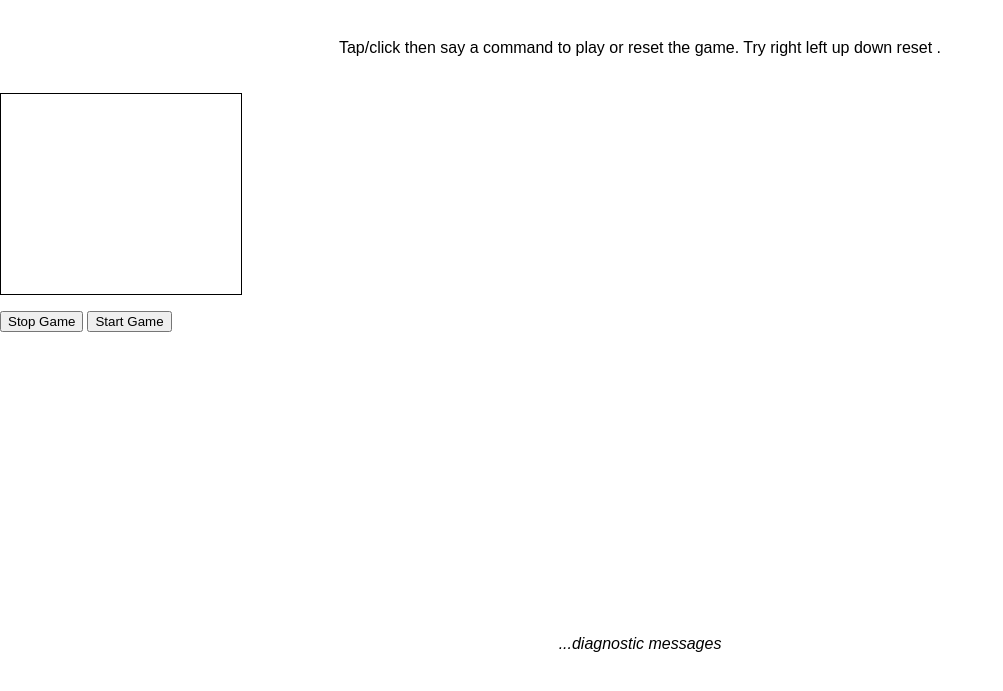
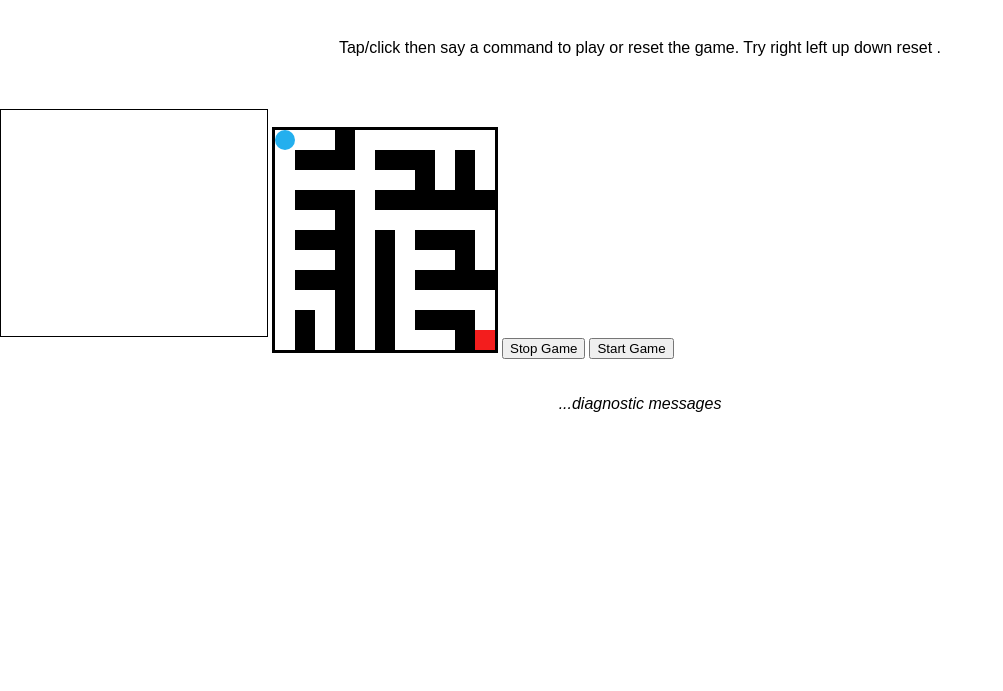
Before and after one commit to dimshik100/voice-controlled-maze, a plain HTML site: page index.html in a window 1280 px wide. Shown: the part 101-792 px from the top of the page, without its empty margins (0-1003 px from the left). Drawn offline with Linux system fonts and the light colour scheme.

Commit message:
added maze generator

```diff
--- a/index.html
+++ b/index.html
@@ -21,15 +21,23 @@
 
   <ol class="commands-list"></ol>
 
+  <div id='maze'></div>
+  <div id='complete'>WOW</div>
+
   <button class="speak-btn">Speak</button>
-    <button class="stop-game-btn">Stop Game</button>
-    <button class="start-game-btn">Start Game</button>
+  <button class="stop-game-btn">Stop Game</button>
+  <button class="start-game-btn">Start Game</button>
+
+
+
+
 
   <div>
     <p class="output"><em>...diagnostic messages</em></p>
   </div>
 
   <script src="script.js"></script>
+  <script src="maze.js"></script>
 </body>
 
 </html>
--- /dev/null
+++ b/maze.js
@@ -0,0 +1,57 @@
+// maze generator from
+// https://codepen.io/nicothin/pen/BzaQGZ
+
+var createMaze = function (hate, width, maze, walls, currentPosition) {
+    hate = hate % 2 == 0 ? hate + 1 : hate;
+    width = width % 2 == 0 ? width + 1 : width;
+    document.getElementById('maze').setAttribute('style', 'height:' + hate * 20 + 'px; width:' + width * 20 + 'px');
+    for (var y = 0; y < hate; y++) {
+        maze[y] = [];
+        for (var x = 0; x < width; maze[y][x++] = 'wall') {
+            var el = document.getElementById('maze').appendChild(document.createElement("div"));
+            el.className = 'block wall';
+            el.setAttribute('id', y + '-' + x);
+        }
+    }
+
+    function amaze(y, x, addBlockWalls) {
+        maze[y][x] = 'maze';
+        document.getElementById(y + '-' + x).className = 'block';
+        if (addBlockWalls && valid(y + 1, x) && (maze[y + 1][x] == 'wall')) walls.push([y + 1, x, [y, x]]);
+        if (addBlockWalls && valid(y - 1, x) && (maze[y - 1][x] == 'wall')) walls.push([y - 1, x, [y, x]]);
+        if (addBlockWalls && valid(y, x + 1) && (maze[y][x + 1] == 'wall')) walls.push([y, x + 1, [y, x]]);
+        if (addBlockWalls && valid(y, x - 1) && (maze[y][x - 1] == 'wall')) walls.push([y, x - 1, [y, x]]);
+    }
+
+    function valid(a, b) {
+        return (a < hate && a >= 0 && b < width && b >= 0) ? true : false;
+    };
+
+    amaze(currentPosition[0], currentPosition[1], true);
+
+    while (walls.length != 0) {
+        var randomWall = walls[Math.floor(Math.random() * walls.length)],
+            host = randomWall[2],
+            opposite = [(host[0] + (randomWall[0] - host[0]) * 2), (host[1] + (randomWall[1] - host[1]) * 2)];
+        if (valid(opposite[0], opposite[1])) {
+            if (maze[opposite[0]][opposite[1]] == 'maze') walls.splice(walls.indexOf(randomWall), 1);
+            else amaze(randomWall[0], randomWall[1], false), amaze(opposite[0], opposite[1], true);
+        } else walls.splice(walls.indexOf(randomWall), 1);
+    }
+
+    document.getElementById('0-0').className = 'block me';
+
+    document.getElementById((parseInt(hate) - 1) + '-' + (parseInt(width) - 1)).className = 'block finish';
+
+    document.body.onkeydown = function (e) {
+        var newPosition = [currentPosition[0] + ((e.keyCode - 39) % 2), currentPosition[1] + ((e.keyCode - 38) % 2)];
+        if (valid(newPosition[0], newPosition[1]) && maze[newPosition[0]][newPosition[1]] != 'wall') {
+            document.getElementById(currentPosition[0] + '-' + currentPosition[1]).className = 'block';
+            currentPosition = newPosition;
+            document.getElementById(currentPosition[0] + '-' + currentPosition[1]).className = 'block me';
+            if (currentPosition[0] == hate - 1 && currentPosition[1] == width - 1) document.getElementById('complete').setAttribute('style', 'display:block');
+        }
+    }
+};
+
+createMaze(10, 10, [], [], [0, 0]);
--- a/style.css
+++ b/style.css
@@ -17,15 +17,6 @@ h1, p {
   padding: 20px;
 }
 
-div {
-  height: 100px;
-  overflow: auto;
-  position: absolute;
-  bottom: 0px;
-  right: 0;
-  left: 0;
-  background-color: rgba(255, 255, 255, 0.2);
-}
 
 ul {
   margin: 0;
@@ -36,10 +27,11 @@ ul {
 }
 
 .commands-list {
-  width: 200px;
-  height: 200px;
+  width: 226px;
+  height: 226px;
   border: 1px solid black;
   overflow: scroll;
+  display: inline-block;
 }
 
 
@@ -54,3 +46,45 @@ ul {
     display: block;
   }
 }
+
+
+
+/* maze stuff */
+#maze {
+  border-style: solid;
+  display: inline-block;
+}
+.block {
+  float: left;
+  height: 20px;
+  width: 20px;
+}
+.wall {
+  background-color: #000;
+}
+.me {
+  position: relative;
+}
+.me:after {
+  background-color: #23afee;
+  border-radius: 100%;
+  content: '';
+  height: 20px;
+  position: absolute;
+  top: 0;
+  width: 20px;
+}
+.finish {
+  background-color: #f31d1d;
+}
+#complete {
+  display: none;
+  height: 360px;
+  left: 20%;
+  position: absolute;
+  right: 20%;
+  top: 50px;
+  width: 640px;
+  z-index: 1000;
+  background-color: red;
+}
```
